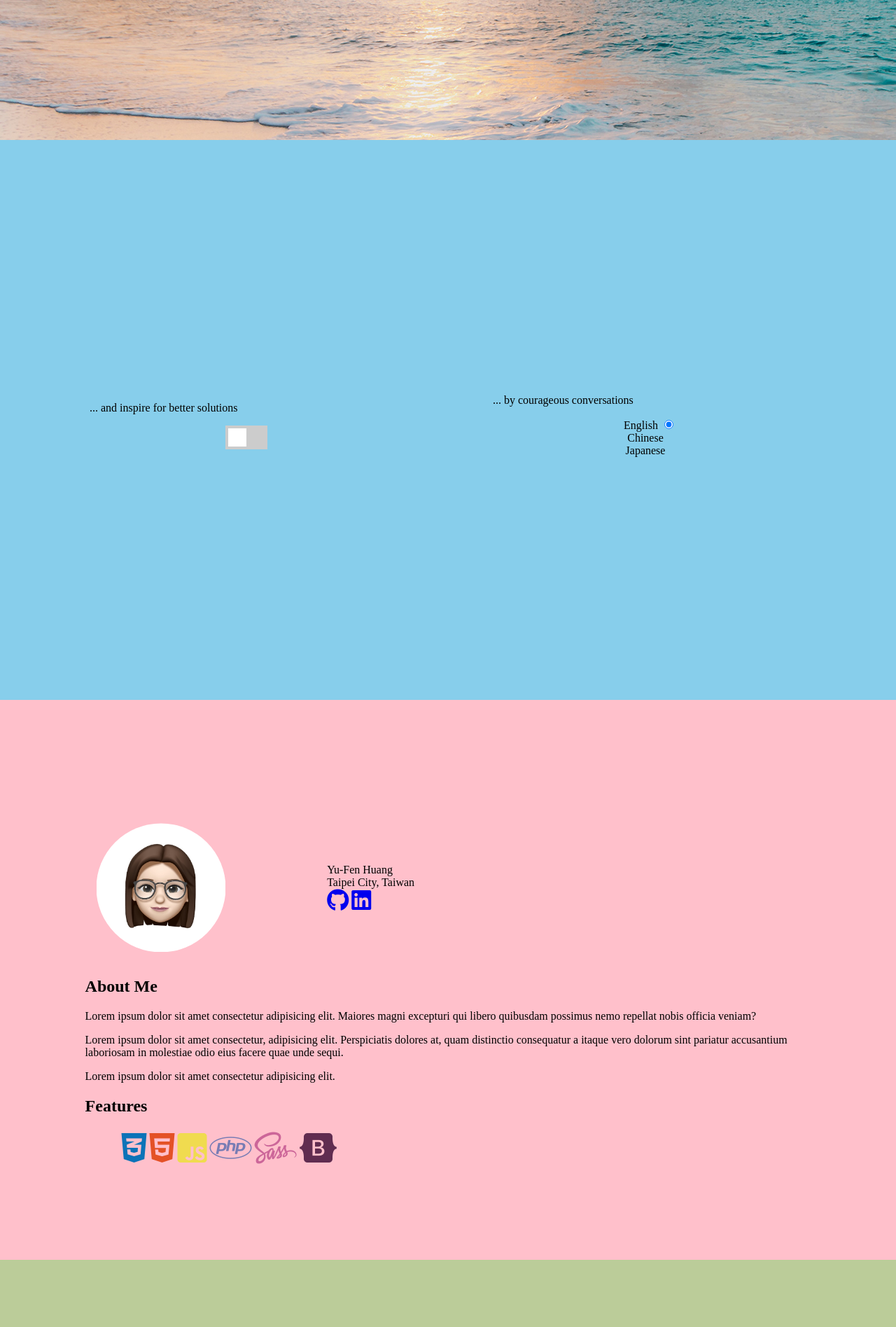
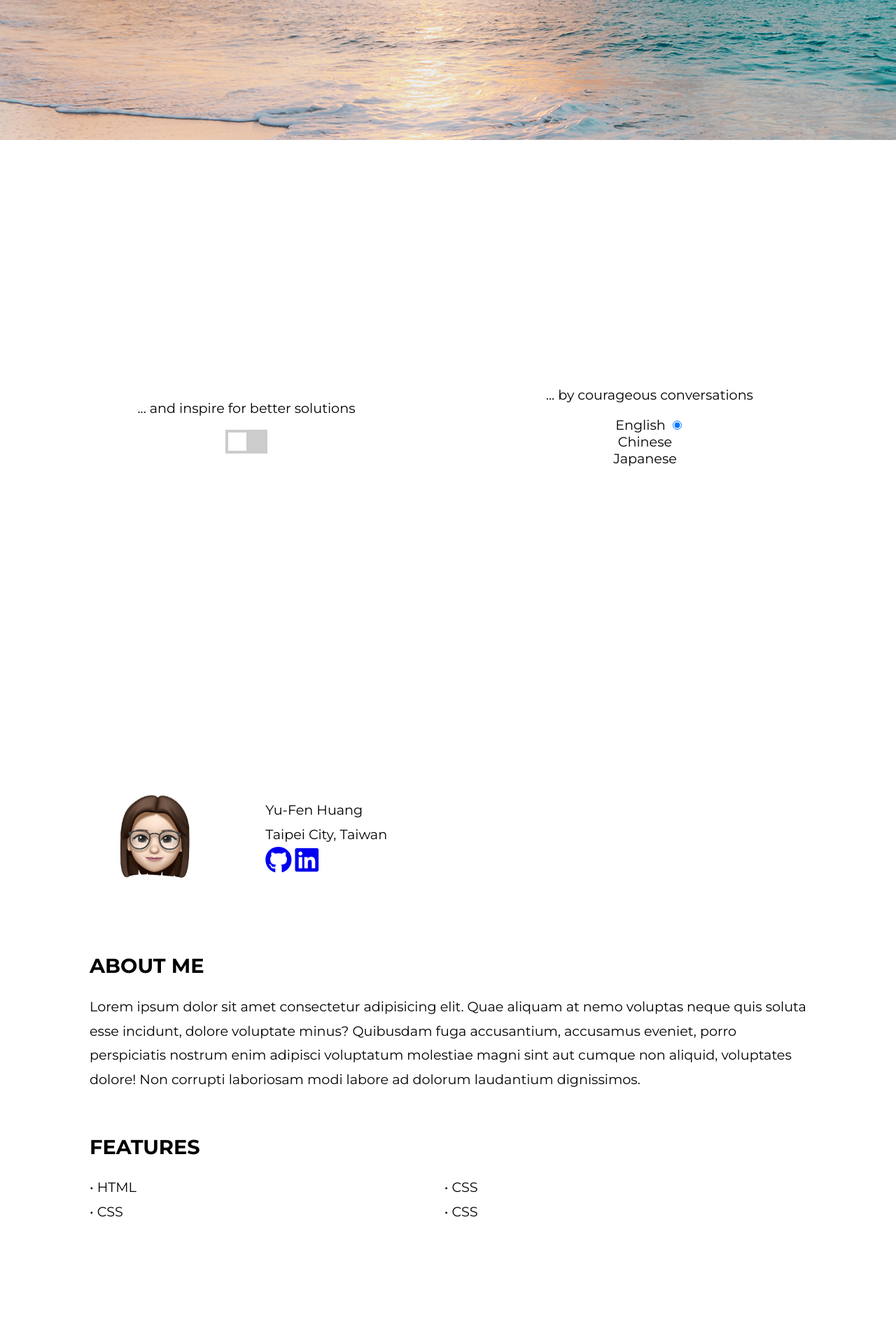
Before and after one commit to YuuuFen/work_personal_website, a PHP site: page / in a window 1280 px wide. Shown: the part 600-2496 px from the top of the page at 70% size. Run offline with PHP 8.4, Linux system fonts and the light colour scheme; grey boxes labelled with a size stand in for pictures from a placeholder-image service; some libraries are stand-ins or nearby versions.

Commit message:
調整版型, 變更副檔名為.php

```diff
--- a/signin.html
+++ b/back/signin.php
@@ -5,7 +5,7 @@
     <meta http-equiv="X-UA-Compatible" content="IE=edge" />
     <meta name="viewport" content="width=device-width, initial-scale=1.0" />
     <title>Sign-in</title>
-    <link rel="stylesheet" href="./css/style_login.css" />
+    <link rel="stylesheet" href="../css/style_signin.css" />
   </head>
   <body>
     <!-- header -->
--- a/css/style.css
+++ b/css/style.css
@@ -1,3 +1,5 @@
+@charset "UTF-8";
+@import url(https://fonts.googleapis.com/css?family=Montserrat:400,700);
 * {
   -webkit-box-sizing: border-box;
           box-sizing: border-box;
@@ -5,6 +7,7 @@
 
 html {
   scroll-behavior: smooth;
+  font-family: 'Montserrat';
 }
 
 body {
@@ -16,13 +19,18 @@ a {
   text-decoration: none;
 }
 
-p {
-  font-size: 16px;
+a, p, label, li {
+  font-size: 1.2rem;
 }
 
 ul {
   padding: 0;
   list-style: none;
+}
+
+h1, h2, h3, h4, h5 {
+  margin: 15px 0;
+  text-transform: uppercase;
 }
 
 #home {
@@ -45,6 +53,7 @@ ul {
 #home #greeting-line h1 {
   text-align: center;
   overflow: hidden;
+  font-size: 2.5rem;
 }
 
 .navbar {
@@ -116,7 +125,6 @@ ul {
 }
 
 .opt {
-  background-color: skyblue;
   display: -webkit-box;
   display: -ms-flexbox;
   display: flex;
@@ -129,6 +137,10 @@ ul {
       justify-content: space-around;
   width: 100vw;
   height: 100vh;
+}
+
+.opt p {
+  text-align: center;
 }
 
 .opt .opt_mode {
@@ -176,12 +188,12 @@ ul {
 }
 
 .opt .opt_mode input:checked + .slider {
-  background-color: #6667AB;
+  background-color: #555;
 }
 
 .opt .opt_mode input:focus + .slider {
-  -webkit-box-shadow: 0 0 1px #6667AB;
-          box-shadow: 0 0 1px #6667AB;
+  -webkit-box-shadow: 0 0 1px #555;
+          box-shadow: 0 0 1px #555;
 }
 
 .opt .opt_mode input:checked + .slider:before {
@@ -196,40 +208,43 @@ ul {
   padding: 0 10% 0 5%;
 }
 
-.opt .opt_lang .div_lang {
+.opt .opt_lang p, .opt .opt_lang .div_lang {
   text-align: center;
 }
 
-.opt .opt_lang .div_lang label:hover {
+.opt .opt_lang p label:hover, .opt .opt_lang .div_lang label:hover {
   text-decoration: underline;
   -webkit-text-decoration-color: #6667AB;
           text-decoration-color: #6667AB;
   text-decoration-thickness: 5px;
 }
 
-.opt .opt_lang .div_lang label input {
+.opt .opt_lang p label input, .opt .opt_lang .div_lang label input {
   -webkit-appearance: none;
      -moz-appearance: none;
           appearance: none;
 }
 
-.opt .opt_lang .div_lang label input:checked {
+.opt .opt_lang p label input:checked, .opt .opt_lang .div_lang label input:checked {
   -webkit-appearance: auto;
      -moz-appearance: auto;
           appearance: auto;
 }
 
 #about {
-  padding-top: 160px;
+  padding-top: 10vh;
   min-height: 100vh;
-  background-color: pink;
+  font-size: 1.2rem;
+  line-height: 1.8;
 }
 
-#about div {
-  padding: 0 5%;
+#about #about_me, #about #features {
+  padding: 1% 10%;
+  margin-top: 1%;
 }
 
 #about #pro-pic-info {
+  padding: 1% 5%;
   display: -webkit-box;
   display: -ms-flexbox;
   display: flex;
@@ -238,65 +253,8 @@ ul {
           align-items: center;
 }
 
-#about #pro-pic-info #info {
-  -webkit-box-flex: 3;
-      -ms-flex: 3;
-          flex: 3;
-}
-
 #about #pro-pic-info #div-pro-pic {
-  -webkit-box-flex: 1;
-      -ms-flex: 1;
-          flex: 1;
-  display: -webkit-box;
-  display: -ms-flexbox;
-  display: flex;
-  -webkit-box-align: center;
-      -ms-flex-align: center;
-          align-items: center;
-}
-
-#about #pro-pic-info #div-pro-pic #pro-pic {
-  margin: 2%;
-  padding: 5%;
-  width: 90%;
-  border-radius: 50%;
-}
-
-#about #pro-pic-info #div-pro-pic #pro-pic:hover {
-  border: 3px solid #6667AB;
-}
-
-#gallery {
-  padding-top: 160px;
-  background-color: #bbcc99;
-  min-height: 100vh;
-}
-
-#gallery div {
   padding: 0 5%;
-}
-
-#contact {
-  padding-top: 160px;
-  min-height: 100vh;
-  display: -webkit-box;
-  display: -ms-flexbox;
-  display: flex;
-  -webkit-box-orient: vertical;
-  -webkit-box-direction: normal;
-      -ms-flex-direction: column;
-          flex-direction: column;
-  -webkit-box-pack: justify;
-      -ms-flex-pack: justify;
-          justify-content: space-between;
-}
-
-#contact h2, #contact form, #contact #contact_form {
-  padding: 0 5%;
-}
-
-#contact #footer-con #copyright {
   display: -webkit-box;
   display: -ms-flexbox;
   display: flex;
@@ -306,7 +264,133 @@ ul {
   -webkit-box-align: center;
       -ms-flex-align: center;
           align-items: center;
+}
+
+#about #pro-pic-info #div-pro-pic #pro-pic {
+  margin: 2%;
+  padding: 5%;
+  max-width: 200px;
+  border-radius: 50%;
+}
+
+#about #pro-pic-info #div-pro-pic #pro-pic:hover {
+  border: 3px solid #6667AB;
+}
+
+#about #features #skill_set .skill {
+  display: inline-block;
+  width: 49%;
+}
+
+#about #features #skill_set .skill::before {
+  content: '• ';
+}
+
+#gallery {
+  padding: 10vh 10% 0 10%;
+  min-height: 100vh;
+  font-size: 1.2rem;
+}
+
+#gallery .card-body {
+  padding: 2% 0;
+  margin: 2% 0;
+}
+
+#contact_footer {
+  padding-top: 10vh;
+  min-height: 100vh;
+  display: -webkit-box;
+  display: -ms-flexbox;
+  display: flex;
+  -webkit-box-orient: vertical;
+  -webkit-box-direction: normal;
+      -ms-flex-direction: column;
+          flex-direction: column;
+  -webkit-box-align: center;
+      -ms-flex-align: center;
+          align-items: center;
+  -webkit-box-pack: justify;
+      -ms-flex-pack: justify;
+          justify-content: space-between;
+}
+
+#contact_footer h1 {
+  text-align: center;
+}
+
+#contact_footer #contact {
+  display: -webkit-box;
+  display: -ms-flexbox;
+  display: flex;
+  -webkit-box-orient: vertical;
+  -webkit-box-direction: normal;
+      -ms-flex-flow: column;
+          flex-flow: column;
+  border: 2px solid black;
+  margin: 0 8%;
+  min-height: 40vh;
+  width: 40vw;
+}
+
+#contact_footer input[type='text'], #contact_footer input[type='email'], #contact_footer select, #contact_footer textarea {
+  width: 80%;
+  font-family: 'Montserrat';
+  font-size: 1.2rem;
+  background: none;
+  border: none;
+  border-bottom: solid 2px #888;
+  margin: 10px;
+  padding: 5px;
+}
+
+#contact_footer textarea {
+  overflow: auto;
+}
+
+#contact_footer input[type='submit'] {
+  font-family: 'Montserrat';
+  margin-top: 20px;
+  max-width: 60%;
+  background-color: #888;
+  color: #f8f8f8;
+  font-size: 1.2rem;
+  margin: 10px;
+  padding: 5px;
+}
+
+#contact_footer input[type='submit']:hover {
+  background-color: #555;
+}
+
+#contact_footer input[type='submit']:focus {
+  background-color: #222;
+}
+
+#footer-con {
+  display: -webkit-box;
+  display: -ms-flexbox;
+  display: flex;
+  -webkit-box-align: end;
+      -ms-flex-align: end;
+          align-items: end;
+}
+
+#footer-con a {
+  font-size: 1rem;
+}
+
+#footer-con #copyright {
   width: 100vw;
+  display: -webkit-box;
+  display: -ms-flexbox;
+  display: flex;
+  -webkit-box-pack: center;
+      -ms-flex-pack: center;
+          justify-content: center;
+  -webkit-box-align: center;
+      -ms-flex-align: center;
+          align-items: center;
   height: 6vh;
   color: #f0f0f0;
   background-color: rgba(20, 20, 20, 0.6);
@@ -314,11 +398,11 @@ ul {
           backdrop-filter: blur(3px);
 }
 
-#contact #footer-con a {
+#footer-con #copyright a {
   color: #FFD700;
 }
 
-#contact #footer-con i {
+#footer-con #copyright i {
   color: #e76565;
 }
 /*# sourceMappingURL=style.css.map */
--- a/css/style.sass
+++ b/css/style.sass
@@ -1,9 +1,12 @@
+@import url(https://fonts.googleapis.com/css?family=Montserrat:400,700);
+
 *
     // border: 1px solid rgba(55,55,55,0.5)
     box-sizing: border-box
 
 html
     scroll-behavior: smooth
+    font-family: 'Montserrat'
 
 body
     margin: 0
@@ -12,12 +15,16 @@ body
 a
     text-decoration: none
 
-p
-    font-size: 16px
+a,p,label,li
+    font-size: 1.2rem
 
 ul
     padding: 0
     list-style: none
+
+h1,h2,h3,h4,h5
+    margin: 15px 0
+    text-transform: uppercase
 
 #home
     background-image: url("../img/ocean.jpg")
@@ -32,6 +39,7 @@ ul
         h1
             text-align: center
             overflow: hidden
+            font-size: 2.5rem
 
 .navbar
     display: flex
@@ -71,13 +79,15 @@ ul
 
 // Toggle Switch
 .opt
-    background-color: skyblue
+    // background-color: skyblue
     display: flex
     align-items: center
     flex-wrap: wrap
     justify-content: space-around
     width: 100vw
     height: 100vh
+    p
+        text-align: center
     .opt_mode
         flex: 1
         padding: 0 5% 0 10%
@@ -111,9 +121,11 @@ ul
             -webkit-transition: .4s
             transition: .4s
         input:checked + .slider
-            background-color: #6667AB
+            // background-color: #6667AB
+            background-color: #555
         input:focus + .slider
-            box-shadow: 0 0 1px #6667AB
+            // background-color: #6667AB
+            box-shadow: 0 0 1px #555
         input:checked + .slider:before
             -webkit-transform: translateX(26px)
             -ms-transform: translateX(26px)
@@ -125,7 +137,7 @@ ul
     .opt_lang
         flex: 1
         padding: 0 10% 0 5%
-        .div_lang
+        p, .div_lang
             text-align: center
             label:hover
                 text-decoration: underline
@@ -139,53 +151,104 @@ ul
 
 // About
 #about
-    padding-top: 160px
+    // background-color: pink
+    padding-top: 10vh
     min-height: 100vh
-    background-color: pink
-    div
-        padding: 0 5%
+    font-size: 1.2rem
+    line-height: 1.8
+    #about_me, #features
+        padding: 1% 10%
+        margin-top: 1%
     #pro-pic-info
+        padding: 1% 5%
         display: flex
         align-items: center
-        #info
-            flex: 3
         #div-pro-pic
-            flex: 1
+            padding: 0 5%
             display: flex
+            justify-content: center
             align-items: center
             #pro-pic
                 margin: 2%
                 padding: 5%
-                width: 90%
+                max-width: 200px
                 border-radius: 50%
             #pro-pic:hover
                 border: 3px solid #6667AB
 
+#about
+    #features
+        #skill_set
+            .skill
+                display: inline-block
+                width: 49%
+            .skill::before
+                content: '• '
+
 #gallery
-    padding-top: 160px
-    background-color: #bbcc99
+    // background-color: #bbcc99
+    padding: 10vh 10% 0 10%
     min-height: 100vh
-    div
-        padding: 0 5%
+    font-size: 1.2rem
+    .card-body
+        padding: 2% 0
+        margin: 2% 0
 
-#contact
-    padding-top: 160px
+#contact_footer
+    padding-top: 10vh
     min-height: 100vh
     display: flex
     flex-direction: column
+    align-items: center
     justify-content: space-between
-    h2,form,#contact_form
-        padding: 0 5%
-    #footer-con
-        #copyright
-            display: flex
-            justify-content: center
-            align-items: center
-            width: 100vw
-            height: 6vh
-            color: rgb(240,240,240)
-            background-color: rgba(20,20,20,0.6)
-            backdrop-filter: blur(3px)
+    h1
+        text-align: center
+    #contact
+        display: flex
+        flex-flow: column
+        border: 2px solid black
+        margin: 0 8%
+        min-height: 40vh
+        width: 40vw
+    input[type='text'], input[type='email'], select, textarea
+        width: 80%
+        font-family: 'Montserrat'
+        font-size: 1.2rem
+        background: none
+        border: none
+        border-bottom: solid 2px #888
+        margin: 10px
+        padding: 5px
+    textarea
+        overflow: auto
+    input[type='submit']
+        font-family: 'Montserrat'
+        margin-top: 20px
+        max-width: 60%
+        background-color: #888
+        color: #f8f8f8
+        font-size: 1.2rem
+        margin: 10px
+        padding: 5px
+    input[type='submit']:hover
+        background-color: #555
+    input[type='submit']:focus
+        background-color: #222
+
+#footer-con
+    display: flex
+    align-items: end
+    a
+        font-size: 1rem
+    #copyright
+        width: 100vw
+        display: flex
+        justify-content: center
+        align-items: center
+        height: 6vh
+        color: rgb(240,240,240)
+        background-color: rgba(20,20,20,0.6)
+        backdrop-filter: blur(3px)
         a
             color: #FFD700
         i
--- a/css/style_login.css
+++ b/css/style_signin.css
@@ -71,4 +71,4 @@ body {
 #home #login #form-holder button:focus {
   background-color: #222;
 }
-/*# sourceMappingURL=style_login.css.map */
+/*# sourceMappingURL=style_signin.css.map */
--- a/index.html
+++ b/index.php
@@ -71,12 +71,12 @@
           </div>
           <div>
             <label class="options">Chinese
-              <input type="radio" name="radio">
+              <input type="radio" name="radio" disabled>
             </label>
           </div>
           <div>
             <label class="options">Japanese
-              <input type="radio" name="radio">
+              <input type="radio" name="radio" disabled>
             </label>
           </div>
         </div>
@@ -109,52 +109,30 @@
       </div>
       <!-- pro pic & info end -->
       <!-- intro -->
-      <div>
-        <div class="">
+      <div id="about_me">
+        <div>
           <h2>About Me</h2>
-          <p>
-            Lorem ipsum dolor sit amet consectetur adipisicing elit. Maiores
-            magni excepturi qui libero quibusdam possimus nemo repellat nobis
-            officia veniam?
-          </p>
-          <p>
-            Lorem ipsum dolor sit amet consectetur, adipisicing elit.
-            Perspiciatis dolores at, quam distinctio consequatur a itaque vero
-            dolorum sint pariatur accusantium laboriosam in molestiae odio eius
-            facere quae unde sequi.
-          </p>
-          <p>Lorem ipsum dolor sit amet consectetur adipisicing elit.</p>
+        </div>
+        <div id="intro">
+          Lorem ipsum dolor sit amet consectetur adipisicing elit. Quae aliquam at nemo voluptas neque quis soluta esse incidunt, dolore voluptate minus? Quibusdam fuga accusantium, accusamus eveniet, porro perspiciatis nostrum enim adipisci voluptatum molestiae magni sint aut cumque non aliquid, voluptates dolore! Non corrupti laboriosam modi labore ad dolorum laudantium dignissimos.
         </div>
       </div>
       <!-- intro end -->
       <!-- Features -->
       <div>
-        <div class="">
+        <div id="features">
           <h2>Features</h2>
-          <div class="">
-          <span class="" style="font-size:3em;color:#0c73b8;"
-            ><i class="fab fa-css3-alt"></i
-          ></span>
-          <span class="" style="font-size:3em;color:#e45126;"><i class="fab fa-html5"></i
-          ></span>
-          <span class="" style="font-size:3em;color:#F0DB4F" aria-hidden="true"
-            ><i class="fab fa-js-square"></i
-          ></span>
-          <span class="" style="font-size:3em;color:#787cb4;"
-            ><i class="fab fa-php"></i
-          ></span>
-          <span class="" style="font-size:3em;color:#c69;"
-            ><i class="fab fa-sass"></i
-          ></span>
-          <span class="" style="font-size:3em;color:#602C50;"
-            ><i class="fab fa-bootstrap"></i
-          ></span>
+          <div id="skill_set">
+            <span class="skill">HTML</span>
+            <span class="skill">CSS</span>
+            <span class="skill">CSS</span>
+            <span class="skill">CSS</span>
           </div>
         </div>
       </div>
       <!-- Features end -->
     </div>
-  <!-- About end -->
+    <!-- About end -->
 
 
     <!-- Gallery start -->
@@ -202,18 +180,11 @@
     <!-- Gallery end -->
 
     <!-- Contact start -->
-    <div id="contact">
-      <div><h2>Contact</h2></div>
-      <div id="contact_form">
-        <h1>&bull; Keep in Touch &bull;</h1>
-        <div class="underline">
-        </div>
-        <div class="icon_wrapper">
-          <svg class="icon" viewBox="0 0 145.192 145.192">
-            <path d=""></path>
-            <path d=""></path>
-          </svg>
-        </div>
+    <div id="contact_footer">
+      <div></div>
+      <div id="contact">
+        <div><h1>&bull; Keep in Touch &bull;</h1></div>
+        <div class="underline"></div>
         <form action="#" method="post" id="contact_form">
           <div class="name">
             <label for="name"></label>
@@ -223,13 +194,13 @@
             <label for="email"></label>
             <input type="email" placeholder="My e-mail is" name="email" id="email_input" required>
           </div>
-          <div class="telephone">
+          <div class="company">
             <label for="name"></label>
-            <input type="text" placeholder="My number is" name="telephone" id="telephone_input" required>
+            <input type="text" placeholder="My company is" name="company" id="company_input">
           </div>
           <div class="subject">
             <label for="subject"></label>
-            <input type="text" name="subject" id="subject" placeholder="Subject" required>
+            <input type="text" name="subject" id="subject_input" placeholder="Subject" required>
           </div>
           <div class="message">
             <label for="message"></label>
@@ -238,13 +209,14 @@
           <div class="submit">
             <input type="submit" value="Send Message" id="form_button" />
           </div>
-        </form><!-- // End form -->
+        </form>
       </div>
+      <!-- Contact end -->
       <div id="footer-con">
         <footer>
           <div id="copyright">
             <span>Made by &nbsp;</span>
-            <a href="./signin.html">Yu-Fen Huang</a>
+            <a href="./back/signin.php">Yu-Fen Huang</a>
             <span itemprop="copyrightHolder"
               >, with love in 2022 &nbsp;</span>
             <span>
@@ -254,7 +226,6 @@
         </footer>
       </div>
     </div>
-    <!-- Contact end -->
 
 
     <!-- JS -->
```
Also changed, not shown: back/index.php (renamed from back/index.html, +6 -12 lines), css/style_signin.sass (renamed from css/style_login.sass), 3 other files.
